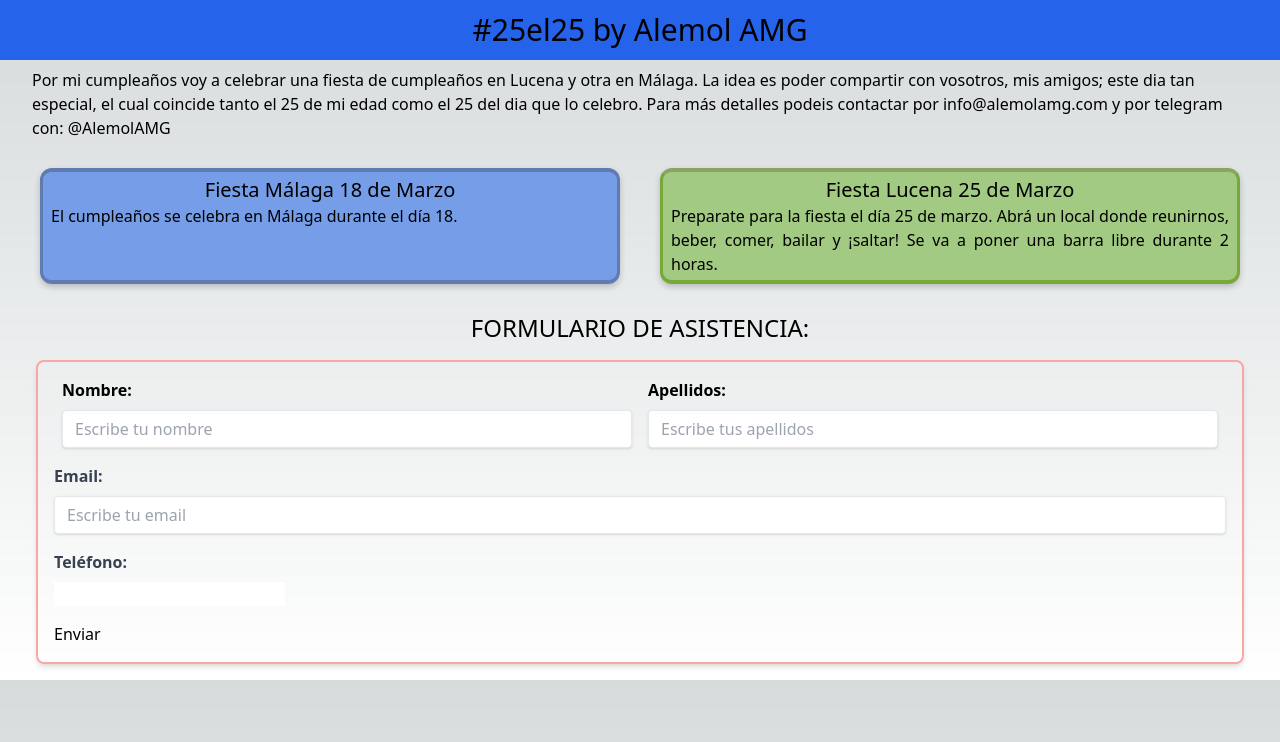
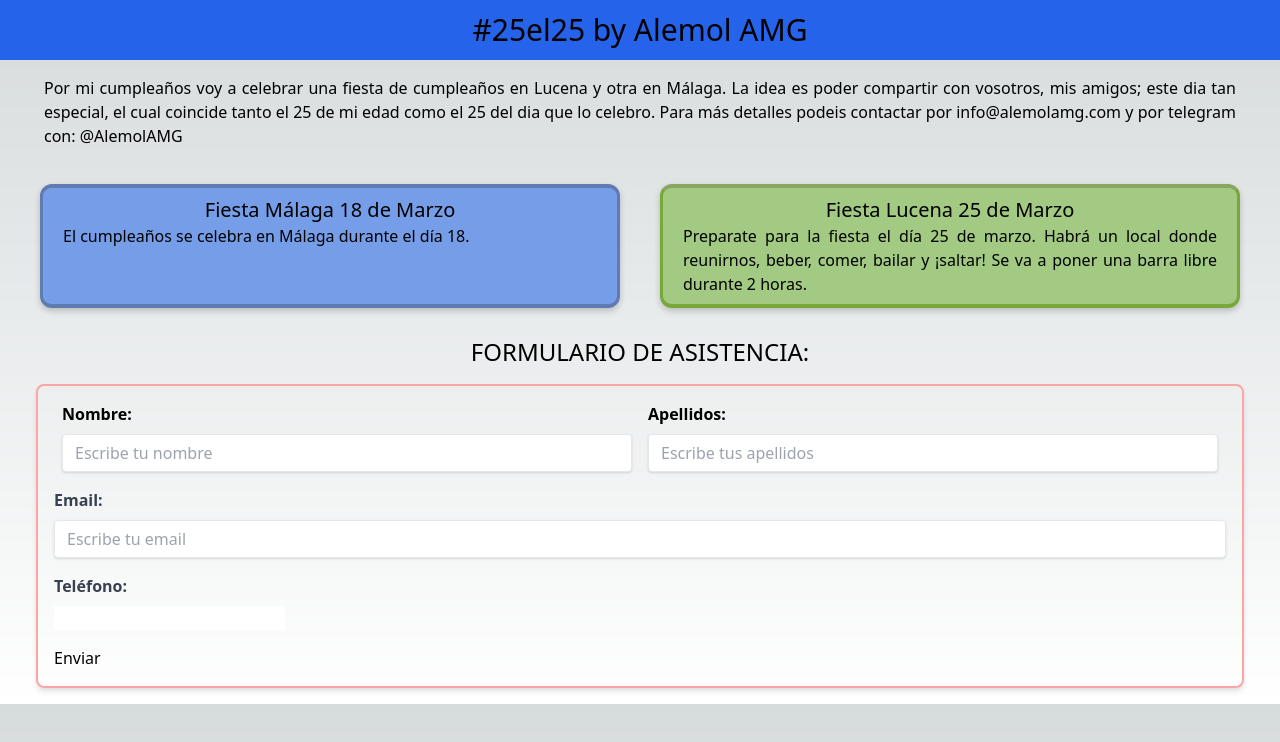
Before and after one commit to alemolamg/web-fiesta, a Next.js app: page / in a window 1280 px wide. Shown: the top 742 px of the page. Built offline with nearby package versions, Linux system fonts and the light colour scheme.

Commit message:
EXPLICACIÓN DEL EVENTO además de solucionar distintos ejemplos

```diff
--- a/pages/index.tsx
+++ b/pages/index.tsx
@@ -21,7 +21,7 @@ export default function Home() {
 
         <div className='lg:mx-5'>
 
-        <div className='mx-3 my-2'>
+        <div className='mx-3 my-2 px-3 py-2 text-justify'>
           Por mi cumpleaños voy a celebrar una fiesta de cumpleaños en Lucena y otra en Málaga.
           La idea es poder compartir con vosotros, mis amigos; este dia tan especial, el cual coincide tanto el 25 de mi edad como el 25 del dia que lo celebro.
           Para más detalles podeis contactar por info@alemolamg.com y por telegram con: @AlemolAMG
@@ -29,7 +29,7 @@ export default function Home() {
         </div>
 
         {/* Tarjetas para el cumpleaños */}
-        <div className='py-3 my-2 grid md:grid-cols-2 content-evenly '>
+        <div className='py-3 my-2 grid sm:grid-cols-2 content-evenly '>
           <Card
             titulo="Fiesta Málaga 18 de Marzo"
             description="El cumpleaños se celebra en Málaga durante el día 18."
@@ -37,7 +37,7 @@ export default function Home() {
           ></Card>
           <Card
             titulo="Fiesta Lucena 25 de Marzo"
-            description="Preparate para la fiesta el día 25 de marzo. Abrá un local donde reunirnos, beber, comer, bailar y ¡saltar!
+            description="Preparate para la fiesta el día 25 de marzo. Habrá un local donde reunirnos, beber, comer, bailar y ¡saltar!
             Se va a poner una barra libre durante 2 horas."
             className={`${styles.tarjetaLucena}`}
           ></Card>
--- a/src/components/Card.tsx
+++ b/src/components/Card.tsx
@@ -1,7 +1,7 @@
 import { FC } from "react"
 
 const Card: FC<{ titulo: string, description: string, className: string }> = ({ titulo, description, className }) => {
-    const classStyle: string = "my-2 px-2 py-1 md:mx-4 md:rounded-xl lg:mx-5 " + className
+    const classStyle: string = "my-2 px-5 py-1 sm:mx-4 sm:rounded-xl md:py-2 lg:mx-5 " + className
     return (
         <div className={classStyle}>
             <h1 className="text-xl text-center">{titulo}</h1>
```
